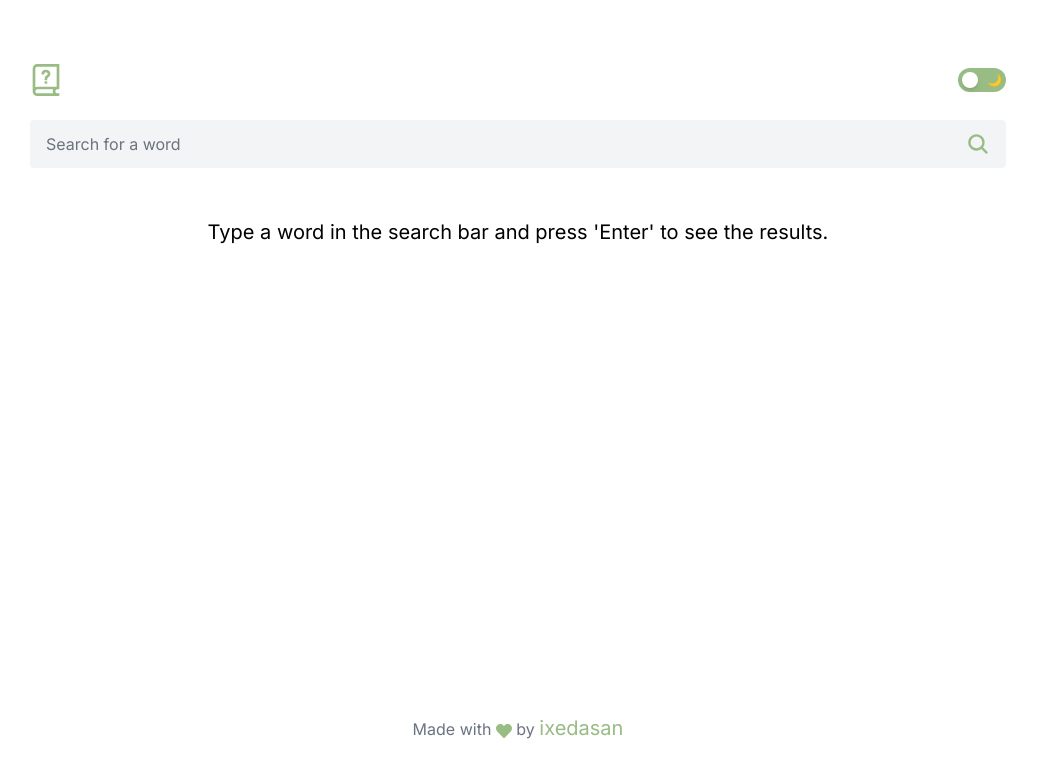
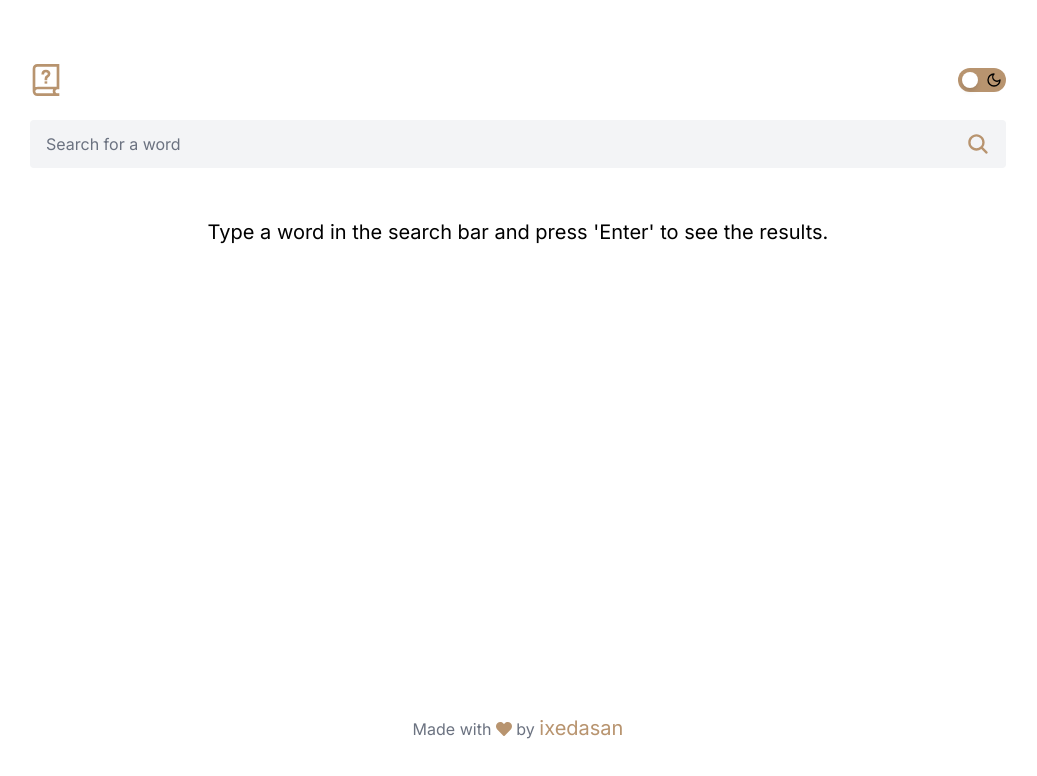
Before and after one commit to ixedasan/dictionary-app, a Next.js app: page / in a window 1280 px wide. Shown: the top 776 px of the page, without its empty margins (122-1159 px from the left). Built offline with nearby package versions, Linux system fonts and the light colour scheme.

Commit message:
refactor: improve project stylization

```diff
--- a/src/app/globals.css
+++ b/src/app/globals.css
@@ -3,8 +3,11 @@
 @tailwind utilities;
 
 :root {
-  --clr-primary: hsl(98, 29%, 63%);
-  --clr-accent: hsla(98, 29%, 63%, 0.3);
+  --clr-primary: hsl(30, 34%, 58%);
+  --clr-accent: hsla(30, 34%, 58%, 0.5);
+
+  --clr-light-theme-body: hsl(0, 0%, 100%);
+  --clr-dark-theme-body: hsl(210, 30%, 10%);
 
   --fs-body: clamp(1rem, 1rem + 0vw, 1rem);
   --fs-input: clamp(1.125rem, 1.0815rem + 0.2174vw, 1.25rem);
@@ -27,3 +30,7 @@
   background: var(--clr-primary);
   border-radius: 100vmax;
 }
+
+body {
+  @apply bg-light_theme_body text-fs-body dark:bg-dark_theme_body;
+}
--- a/src/app/page.tsx
+++ b/src/app/page.tsx
@@ -114,8 +114,7 @@ export default function Home() {
       </main>
       <footer>
         <p className="py-8 text-center text-gray-500">
-          Made with{' '}
-          <FaHeart className="inline-block align-middle text-primary" /> by{' '}
+          Made with <FaHeart className="mb-1 inline-block text-primary" /> by{' '}
           <Link
             href="https://github.com/ixedasan"
             target="_blank"
--- a/src/components/Main.tsx
+++ b/src/components/Main.tsx
@@ -55,10 +55,10 @@ export const Main = ({ data, isPlaying, speechHandler }: Props) => {
             <Link
               target="_blank"
               href={data.sourceUrls[0]}
-              className="flex flex-wrap items-center text-fs-link text-gray-400 underline"
+              className="ml-4 flex flex-wrap items-center text-fs-link text-gray-400 underline"
             >
               <span> {data.sourceUrls}</span>
-              <FaExternalLinkAlt className="text-sm" />
+              <FaExternalLinkAlt className="ml-1 text-sm" />
             </Link>
           </div>
         </div>
--- a/src/components/Meaning.tsx
+++ b/src/components/Meaning.tsx
@@ -9,28 +9,26 @@ export const Meaning = ({
   return (
     <>
       <div className="mb-3 mt-6 flex items-center gap-4">
-        <em className="text-2xl font-bold">{partOfSpeech}</em>
+        <em className="text-fs-sub-title capitalize">{partOfSpeech}</em>
         <div className="h-[2px] w-full rounded-full bg-gray-200" />
       </div>
       <section className="flex flex-col gap-3">
-        <p className="text-xl">Meaning</p>
-        {definitions
-          ? definitions.map((definition, index) => (
-              <ul
-                key={index}
-                className="ml-8 mt-3 flex list-disc flex-col gap-1 marker:text-primary"
-              >
-                <li className="flex gap-2">
-                  <p>{definition.definition}</p>
-                </li>
-              </ul>
-            ))
-          : null}
+        <p className="text-fs-sub-heading text-gray-400">Meaning</p>
+        {definitions ? (
+          <ul className="ml-8 flex flex-col gap-1">
+            {definitions.map((definition, index) => (
+              <li key={index} className="relative flex gap-2">
+                <span className="absolute -left-4 top-0 text-primary">•</span>
+                <p>{definition.definition}</p>
+              </li>
+            ))}
+          </ul>
+        ) : null}
       </section>
       {synonyms.length > 0 && (
-        <div className="flex gap-4">
-          <p className="text-xl text-gray-400">Synonyms</p>
-          <p>{synonyms.join(', ')}</p>
+        <div className="mt-8 flex gap-4 text-fs-sub-heading">
+          <p className="text-gray-400">Synonyms</p>
+          <span className="text-primary">{synonyms.join(', ')}</span>
         </div>
       )}
     </>
--- a/src/components/Search.tsx
+++ b/src/components/Search.tsx
@@ -8,7 +8,7 @@ type Props = {
 
 export const Search = ({ value, onChange, onSubmit }: Props) => {
   return (
-    <form onSubmit={onSubmit} className="mb-6">
+    <form onSubmit={onSubmit} className="mb-8">
       <label className="relative flex h-12 w-full items-center justify-between rounded bg-gray-100 px-4 dark:bg-gray-800">
         <input
           className="flex-grow bg-gray-100 text-gray-900 placeholder-gray-500 placeholder:font-normal focus:outline-none dark:bg-gray-800 dark:text-gray-100 dark:placeholder-gray-400"
--- a/src/components/ThemeSwitcher.tsx
+++ b/src/components/ThemeSwitcher.tsx
@@ -1,6 +1,7 @@
 'use client'
 
 import { useTheme } from 'next-themes'
+import { LuMoon, LuSun } from 'react-icons/lu'
 
 export const ThemeSwitcher = () => {
   const { theme, setTheme } = useTheme()
@@ -17,10 +18,10 @@ export const ThemeSwitcher = () => {
       {theme && (
         <>
           <div
-            className={`absolute h-4 w-4 transform rounded-full bg-white shadow-md transition-transform duration-300 ease-in-out ${theme === 'dark' ? 'translate-x-6' : 'translate-x-0'}`}
+            className={`absolute h-4 w-4 transform rounded-full bg-white text-xs shadow-md transition-transform duration-300 ease-in-out ${theme === 'dark' ? 'translate-x-6' : 'translate-x-0'}`}
           />
-          <span className="text-xs">☀️</span>
-          <span className="text-xs">🌙</span>
+          <LuSun />
+          <LuMoon />
         </>
       )}
     </button>
--- a/tailwind.config.ts
+++ b/tailwind.config.ts
@@ -12,6 +12,8 @@ const config: Config = {
       colors: {
         primary: 'var(--clr-primary)',
         accent: 'var(--clr-accent)',
+        light_theme_body: 'var(--clr-light-theme-body)',
+        dark_theme_body: 'var(--clr-dark-theme-body)',
       },
       fontSize: {
         'fs-body': [
```
